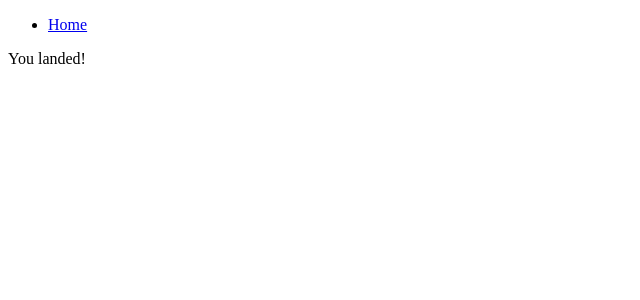
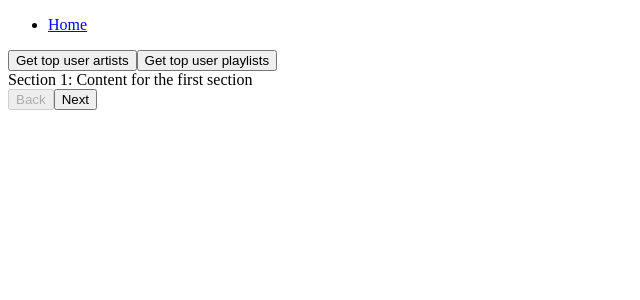
Before and after one commit to NextTrack-WAT-ai/Web-Application, a React (Vite) app in the folder frontend/: page /landing in a window 1280 px wide. Shown: the top 300 px of the page, without its empty margins (0-640 px from the left). Built offline with nearby package versions, Linux system fonts and the light colour scheme.

Commit message:
Frontend updates

```diff
--- a/frontend/src/pages/Landing.tsx
+++ b/frontend/src/pages/Landing.tsx
@@ -1,7 +1,23 @@
+import Stepper from "./Stepper";
+
 export default function Landing() {
+    const getUserArtists = async () => {
+        const response = await fetch("http://localhost:8080/api/user-top-artists");
+        const text = await response.text();
+        console.log(text);
+    }
+
+    const getUserPlaylists = async () => {
+        const response = await fetch("http://localhost:8080/api/all-user-playlists");
+        const text = await response.text();
+        console.log(JSON.parse(text)); // gives us an array of playlists
+    }
+
     return (
         <div>
-            You landed!
+            <button onClick={getUserArtists}>Get top user artists</button>
+            <button onClick={getUserPlaylists}>Get top user playlists</button>
+            <Stepper />
         </div>
     )
 }
--- /dev/null
+++ b/frontend/src/pages/Stepper.tsx
@@ -0,0 +1,39 @@
+import { useState } from 'react';
+
+const Stepper = () => {
+    const [currentIndex, setCurrentIndex] = useState(0);
+    const sections = [
+        <div>Section 1: Content for the first section</div>,
+        <div>Section 2: Content for the second section</div>,
+        <div>Section 3: Content for the third section</div>,
+        <div>Section 4: Content for the fourth section</div>
+    ]; // List of sections to display
+
+    const handleNext = () => {
+        if (currentIndex < sections.length - 1) {
+            setCurrentIndex(currentIndex + 1);
+        }
+    };
+
+    const handleBack = () => {
+        if (currentIndex > 0) {
+            setCurrentIndex(currentIndex - 1);
+        }
+    };
+
+    return (
+        <div>
+            {sections[currentIndex]} {/* Display the current section */}
+            <div>
+                <button onClick={handleBack} disabled={currentIndex === 0}>
+                    Back
+                </button>
+                <button onClick={handleNext} disabled={currentIndex === sections.length - 1}>
+                    Next
+                </button>
+            </div>
+        </div>
+    );
+};
+
+export default Stepper;
```
Also changed, not shown: 1 other file (tests, documents, lock files or other folders).
